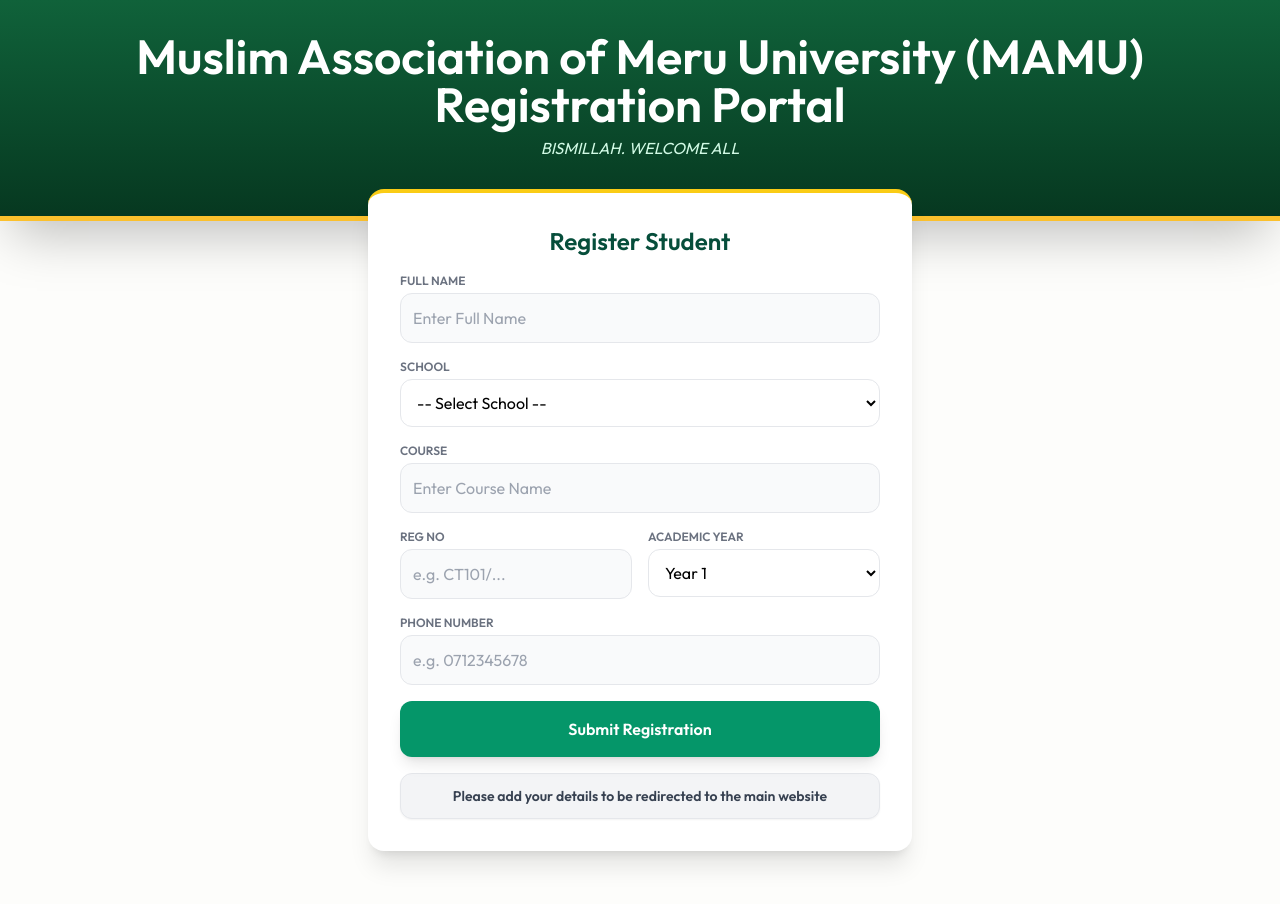
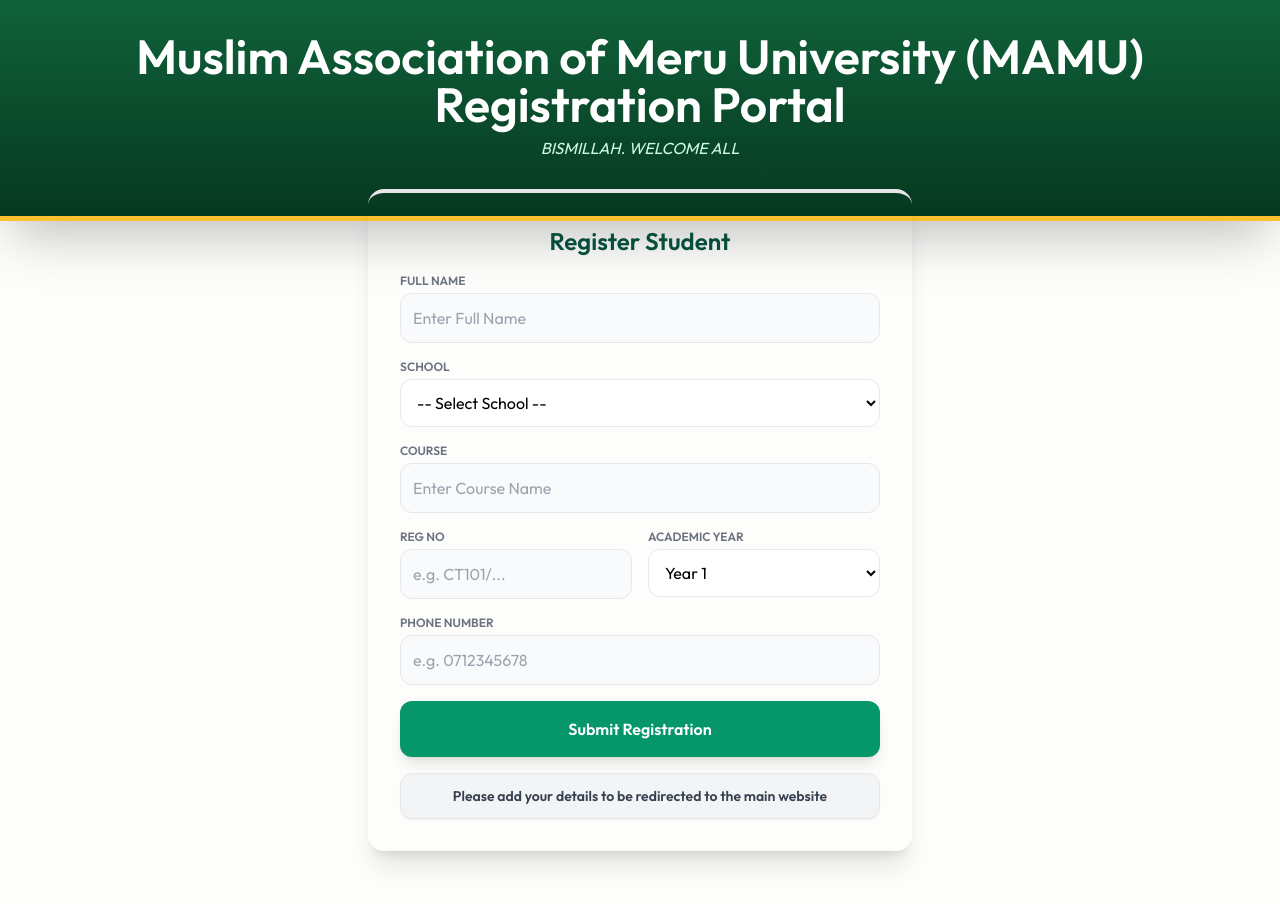
Before and after one commit to Omarkanji-949/MAMU, a plain HTML site: page index.html in a window 1280 px wide. Drawn offline with nearby package versions, Linux system fonts and the light colour scheme.

Commit message:
Refactor index.html for improved form layout
Updated the form styling and structure for better user experience.

```diff
--- a/index.html
+++ b/index.html
@@ -51,7 +51,7 @@
     </header>
 
     <main class="container mx-auto px-4 -mt-8 pb-20 max-w-xl">
-        <div class="bg-white rounded-2xl shadow-xl overflow-hidden border-t-4 border-yellow-400">
+        <div class="bg-yellow rounded-2xl shadow-xl overflow-hidden border-t-4 border-white-400">
             <form id="memberForm" class="p-6 md:p-8 space-y-4">
                 <h2 class="text-2xl font-bold text-emerald-900 mb-4 text-center">Register Student</h2>
 
```
